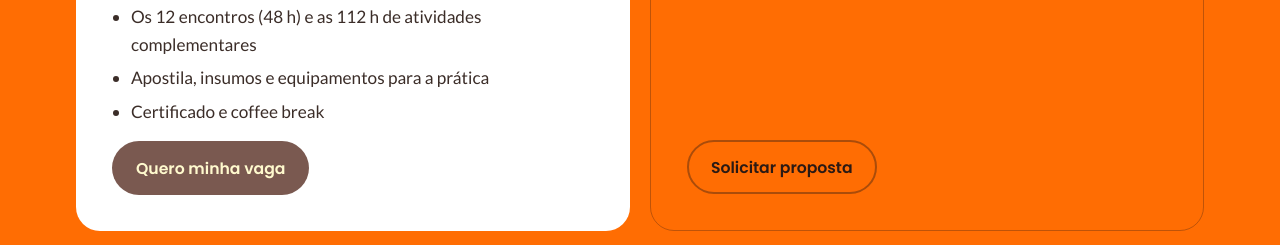
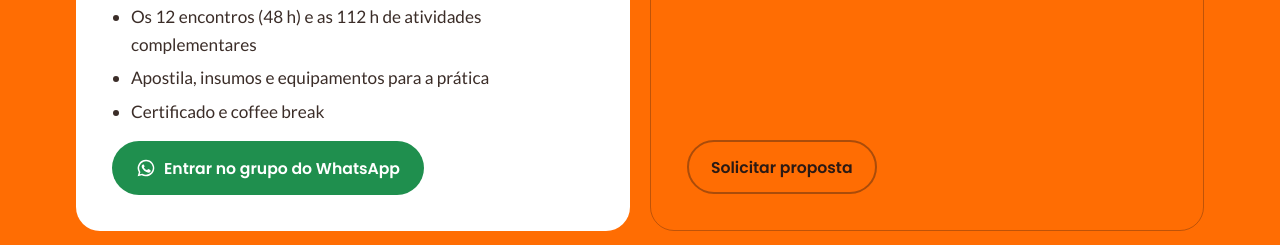
Before and after one commit to bereniceahb-ui/formacao-tdcs, a plain HTML site: page index.html in a window 1280 px wide. Shown: the part 7639-7884 px from the top of the page. Drawn offline with Linux system fonts and the light colour scheme.

Commit message:
Botão da inscrição individual leva ao grupo do WhatsApp
Co-Authored-By: Claude Opus 5.5 <noreply@anthropic.com>
Claude-Session: https://claude.ai/code/session_01PAgQZ2pcbbNzSRW4BT94ti

```diff
--- a/index.html
+++ b/index.html
@@ -351,6 +351,9 @@ footer.foot b{font-family:var(--f-display);color:var(--heading);font-weight:600}
 .btn-ig svg{flex:none}
 .price-sm{font-size:clamp(1.8rem,3.6vw,2.4rem)!important}
 .price-note{margin:0;color:var(--brown);font-size:.98rem}
+.btn-wa{background:#1F8F4E;color:#fff}
+.btn-wa:hover{background:#18763F}
+.plan .btn-wa{align-self:flex-start;margin-top:auto}
 </style>
 </head>
 <body>
@@ -577,7 +580,7 @@ footer.foot b{font-family:var(--f-display);color:var(--heading);font-weight:600}
           <li>Apostila, insumos e equipamentos para a prática</li>
           <li>Certificado e coffee break</li>
         </ul>
-        <a class="btn btn-primary" href="#inscricao" data-mod="individual">Quero minha vaga</a>
+        <a class="btn btn-wa" href="https://chat.whatsapp.com/JhxLlQE4dyUAa3EhzZy03u?s=sh&amp;p=a&amp;iam=2" target="_blank" rel="noopener"><svg aria-hidden="true" width="20" height="20" viewBox="0 0 24 24" fill="currentColor"><path d="M12 2a10 10 0 0 0-8.6 15.1L2 22l5-1.3A10 10 0 1 0 12 2zm0 18.2a8.2 8.2 0 0 1-4.2-1.2l-.3-.2-3 .8.8-2.9-.2-.3A8.2 8.2 0 1 1 12 20.2zm4.5-6.1c-.2-.1-1.5-.7-1.7-.8s-.4-.1-.6.1-.6.8-.8 1-.3.2-.5.1a6.7 6.7 0 0 1-3.3-2.9c-.3-.4.3-.4.7-1.3.1-.2 0-.3 0-.4l-.8-1.8c-.2-.5-.4-.4-.6-.4h-.5a1 1 0 0 0-.7.3 3 3 0 0 0-.9 2.2 5.2 5.2 0 0 0 1.1 2.7 11.8 11.8 0 0 0 4.5 4c1.7.7 2.3.8 3.2.7a2.7 2.7 0 0 0 1.8-1.3 2.2 2.2 0 0 0 .2-1.3c-.1-.1-.3-.2-.5-.3z"/></svg> Entrar no grupo do WhatsApp</a>
       </article>
       <article class="plan inc">
         <span class="chip" style="color:var(--band-ink)">Para hospitais e clínicas</span>
```
